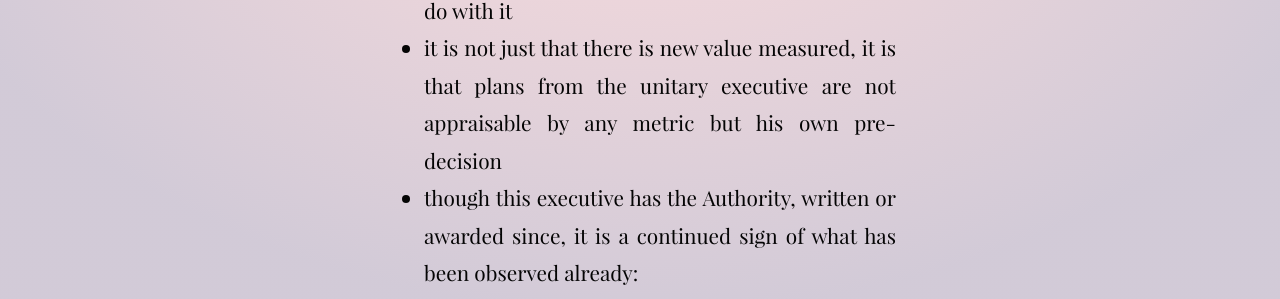
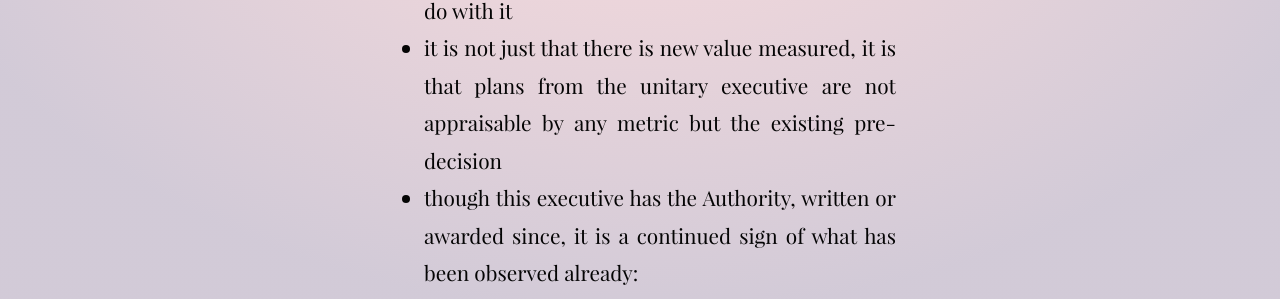
Before and after one commit to tiliv/antibody, a Jekyll site: the page built from docs/journal/autumn-ryan-Space-Force/index.md, in a window 1280 px wide and 900 px high, scrolled down 843 px. Shown: the part 227-526 px from the top of the window. Built offline with Jekyll 4.4.1, drawn with Linux system fonts in a browser that asks for light colours.

Commit message:
Remove need for pronoun

```diff
--- a/docs/journal/autumn-ryan-Space-Force/index.md
+++ b/docs/journal/autumn-ryan-Space-Force/index.md
@@ -18,7 +18,7 @@ index: false
 - prior decisions were reportedly about costs not gaining anything at other sites
 - the unitary executive has made Alabama the home now, substituting reason for heritage
 - no doubt this administration has vision for what to do with it
-- it is not just that there is new value measured, it is that plans from the unitary executive are not appraisable by any metric but his own pre-decision
+- it is not just that there is new value measured, it is that plans from the unitary executive are not appraisable by any metric but the existing pre-decision
 - though this executive has the Authority, written or awarded since, it is a continued sign of what has been observed already:
 - democratic debate and independent reasoning are assets, but these are continuously replaced with company scrip with this executive's face on it
 - processes are being captured already, beyond threatening to
```
